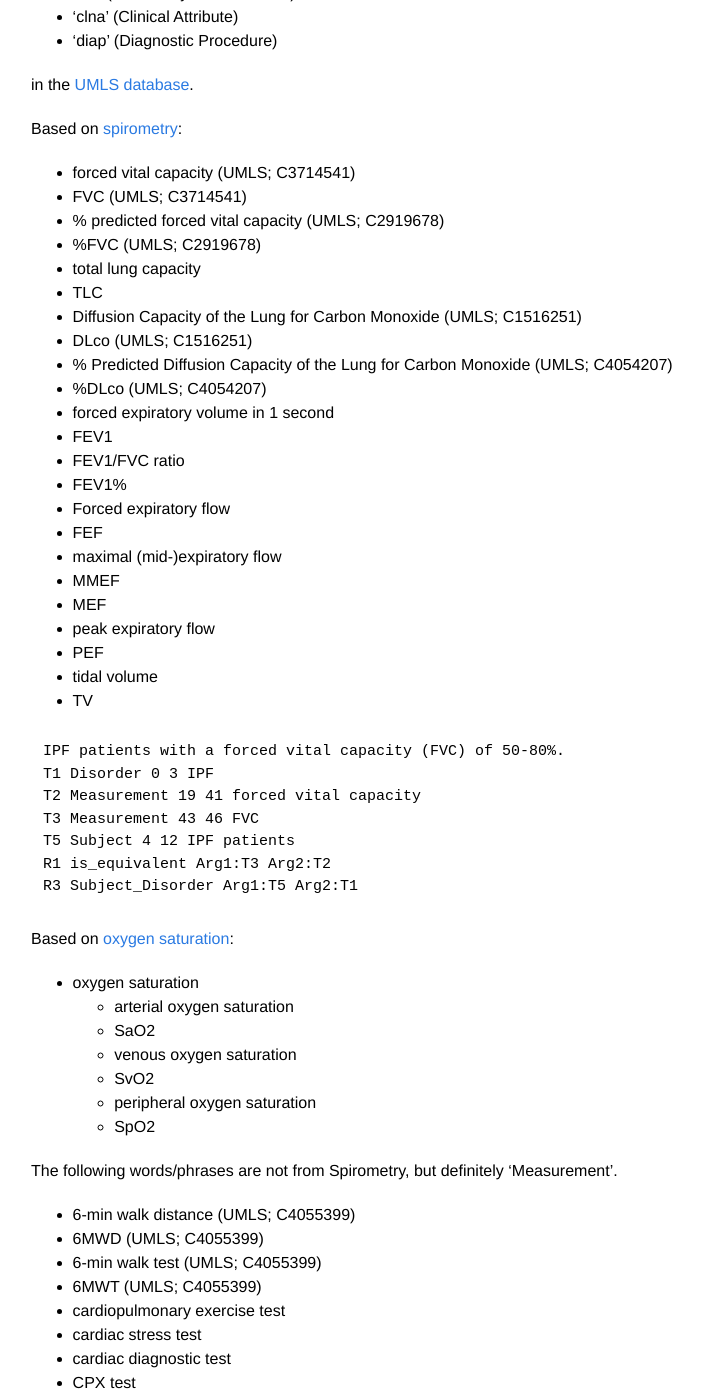
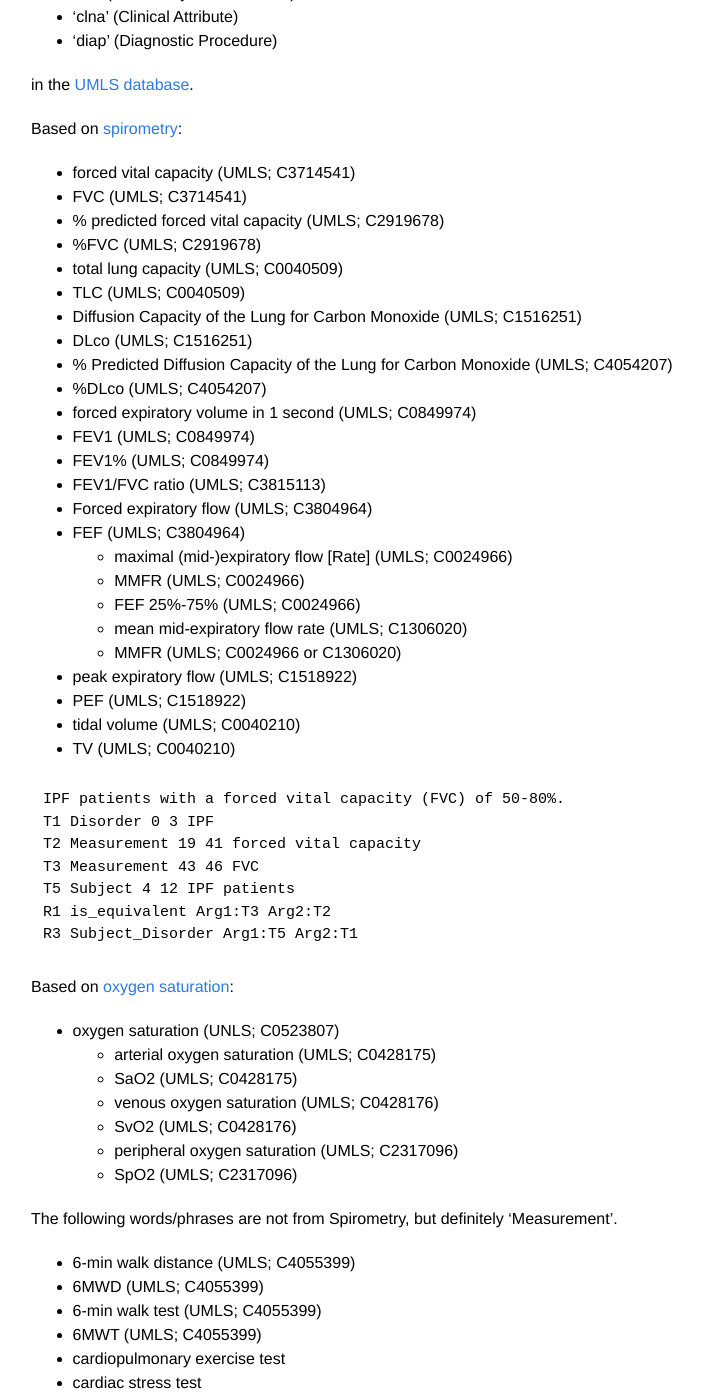
Before and after one commit to ezcatdb/molbiol_lung_corpus-guidelines, a Jekyll site: the page built from _entity/Measurement.md, in a window 1280 px wide and 1400 px high, scrolled down 367 px. Shown: the whole window, without its empty margins (209-912 px from the left). Built offline with Jekyll 4.4.1, drawn with Linux system fonts in a browser that asks for light colours.

Commit message:
UMLS IDs included in _entity/Measurement.md

```diff
--- a/_entity/Measurement.md
+++ b/_entity/Measurement.md
@@ -24,27 +24,28 @@ Based on <a href="https://en.wikipedia.org/wiki/Spirometry">spirometry</a>:
 - FVC (UMLS; C3714541)
 - % predicted forced vital capacity (UMLS; C2919678)
 - %FVC (UMLS; C2919678)
-- total lung capacity
-- TLC
+- total lung capacity (UMLS; C0040509)
+- TLC (UMLS; C0040509)
 - Diffusion Capacity of the Lung for Carbon Monoxide (UMLS; C1516251)
 - DLco (UMLS; C1516251)
 - % Predicted Diffusion Capacity of the Lung for Carbon Monoxide (UMLS; C4054207)
 - %DLco (UMLS; C4054207)
-- forced expiratory volume in 1 second
-- FEV1
-- FEV1/FVC ratio
-- FEV1%
+- forced expiratory volume in 1 second (UMLS; C0849974)
+- FEV1 (UMLS; C0849974)
+- FEV1% (UMLS; C0849974)
+- FEV1/FVC ratio (UMLS; C3815113)
 
-
-- Forced expiratory flow
-- FEF
-- maximal (mid-)expiratory flow
-- MMEF
-- MEF
-- peak expiratory flow
-- PEF
-- tidal volume
-- TV
+- Forced expiratory flow (UMLS; C3804964)
+- FEF (UMLS; C3804964)
+  - maximal (mid-)expiratory flow [Rate] (UMLS; C0024966)
+  - MMFR (UMLS; C0024966)
+  - FEF 25%-75% (UMLS; C0024966)
+  - mean mid-expiratory flow rate (UMLS; C1306020)
+  - MMFR (UMLS; C0024966 or C1306020)
+- peak expiratory flow (UMLS; C1518922)
+- PEF (UMLS; C1518922)
+- tidal volume (UMLS; C0040210)
+- TV (UMLS; C0040210)
 
 ~~~ ann
 IPF patients with a forced vital capacity (FVC) of 50-80%.
@@ -57,13 +58,13 @@ R3 Subject_Disorder Arg1:T5 Arg2:T1
 ~~~
 
 Based on <a href="https://en.wikipedia.org/wiki/Oxygen_saturation_(medicine)">oxygen saturation</a>:
-- oxygen saturation
-  - arterial oxygen saturation
-  - SaO2
-  - venous oxygen saturation
-  - SvO2
-  - peripheral oxygen saturation
-  - SpO2
+- oxygen saturation (UNLS; C0523807)
+  - arterial oxygen saturation (UMLS; C0428175)
+  - SaO2 (UMLS; C0428175)
+  - venous oxygen saturation (UMLS; C0428176)
+  - SvO2 (UMLS; C0428176)
+  - peripheral oxygen saturation (UMLS; C2317096)
+  - SpO2 (UMLS; C2317096)
 
 
 The following words/phrases are not from Spirometry, but definitely 'Measurement'.
```
